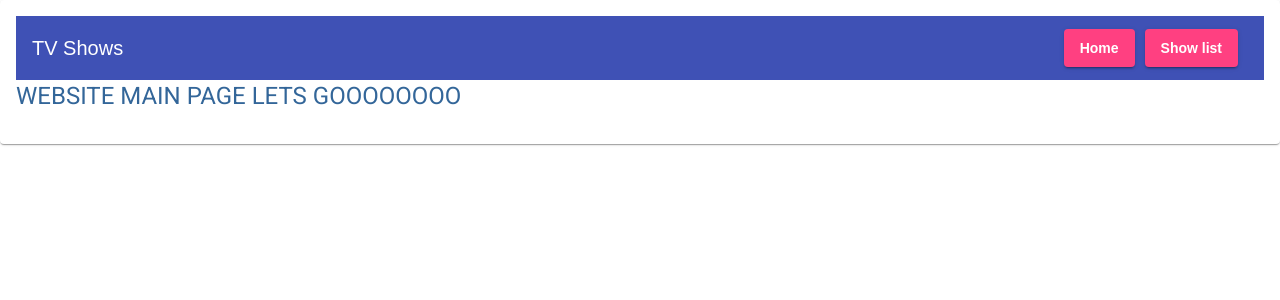
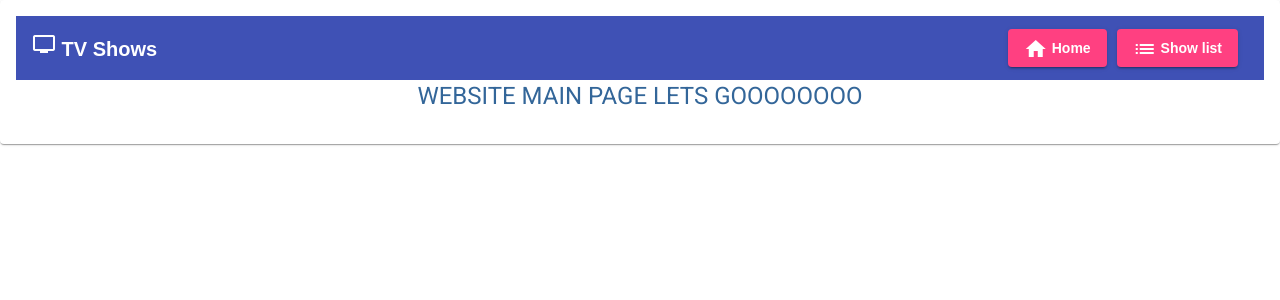
Before and after one commit to PauliusLozys/Tv-Shows, an Angular app in the folder tv-shows-angular/: page / in a window 1280 px wide. Shown: the top 300 px of the page. Built offline with nearby package versions, Linux system fonts and the light colour scheme.

Commit message:
Angular: add icons and table loading animation

```diff
--- a/tv-shows-angular/angular.json
+++ b/tv-shows-angular/angular.json
@@ -27,6 +27,7 @@
               "src/assets"
             ],
             "styles": [
+              "node_modules/bootstrap/dist/css/bootstrap.min.css",
               "./node_modules/@angular/material/prebuilt-themes/indigo-pink.css",
               "src/styles.css"
             ],
--- a/tv-shows-angular/package.json
+++ b/tv-shows-angular/package.json
@@ -16,10 +16,13 @@
     "@angular/compiler": "~13.0.0",
     "@angular/core": "~13.0.0",
     "@angular/forms": "~13.0.0",
+    "@angular/localize": "~13.0.0",
     "@angular/material": "^13.0.3",
     "@angular/platform-browser": "~13.0.0",
     "@angular/platform-browser-dynamic": "~13.0.0",
     "@angular/router": "~13.0.0",
+    "@ng-bootstrap/ng-bootstrap": "^10.0.0",
+    "bootstrap": "^4.5.0",
     "rxjs": "~7.4.0",
     "tslib": "^2.3.0",
     "zone.js": "~0.11.4"
--- a/tv-shows-angular/src/app/app.component.html
+++ b/tv-shows-angular/src/app/app.component.html
@@ -1,10 +1,19 @@
 <mat-card style="width: auto">
 
     <mat-toolbar color="primary" class="navbar">
-        <div>TV Shows</div>
         <div>
-            <button mat-raised-button color="accent" routerLink="" routerLinkActive="active"><b>Home</b></button>
-            <button mat-raised-button color="accent" routerLink="/shows" routerLinkActive="active"><b>Show list</b></button>
+            <mat-icon aria-hidden="false">tv icon</mat-icon>
+            <b> TV Shows</b>
+        </div>
+        <div>
+            <button mat-raised-button color="accent" routerLink="" routerLinkActive="active">
+                <mat-icon aria-hidden="false">home</mat-icon>
+                <b> Home</b>
+            </button>
+            <button mat-raised-button color="accent" routerLink="/shows" routerLinkActive="active">
+                <mat-icon aria-hidden="false">list</mat-icon>
+                <b> Show list</b>
+            </button>
         </div>
     </mat-toolbar>
 
--- a/tv-shows-angular/src/app/mainpage/mainpage.component.html
+++ b/tv-shows-angular/src/app/mainpage/mainpage.component.html
@@ -1 +1,3 @@
-<h1>WEBSITE MAIN PAGE LETS GOOOOOOOO</h1>
+<div class="d-flex justify-content-center">
+    <h1>WEBSITE MAIN PAGE LETS GOOOOOOOO</h1>
+</div>
--- a/tv-shows-angular/src/app/tvshow/tvshow.component.html
+++ b/tv-shows-angular/src/app/tvshow/tvshow.component.html
@@ -1,7 +1,8 @@
 <h2>Times expanded {{counter}}</h2>
 <mat-card >
-    <mat-card-title>TV show list</mat-card-title>
+    <mat-card-title *ngIf="resourceLoaded">TV show list</mat-card-title>
 
+    <div *ngIf="resourceLoaded" class="d-flex justify-content-center">
             <table mat-table
             [dataSource]="shows" multiTemplateDataRows
             class="mat-elevation-z8">
@@ -31,9 +32,15 @@
         </tr>
         <tr mat-row *matRowDef="let row; columns: ['expandedDetail']" class="example-detail-row"></tr>
         </table>
+    </div>
+
+    <div *ngIf="!resourceLoaded" class="d-flex justify-content-center">
+        <mat-spinner ></mat-spinner>
+    </div>
+
+
+
 </mat-card>
-
-<h2>{{show?.name}}</h2>
     <!-- <ul class="shows" >
         <li *ngFor="let sh of shows"
             (click)="onSelect(sh)"
--- a/tv-shows-angular/src/app/tvshow/tvshow.component.ts
+++ b/tv-shows-angular/src/app/tvshow/tvshow.component.ts
@@ -29,12 +29,12 @@ export class TvshowComponent implements OnInit {
     this.showShows();
   }
 
-  show?: Show;
   shows: Show[] = [];
   counter: number = 0;
 
   columnsToDisplay = ['id', 'name'];
   expandedElement?: Show;
+  resourceLoaded: Boolean = false;
 
   getShows(): Observable<Show[]> {
     return this.http.get<Show[]>("https://localhost:5001/api/shows");
@@ -42,7 +42,10 @@ export class TvshowComponent implements OnInit {
 
   showShows() {
     this.getShows()
-    .subscribe(data => this.shows = data)
+    .subscribe(data => {
+      this.shows = data;
+      this.resourceLoaded = true;
+    })
   }
 
   doSmt() {
@@ -50,7 +53,4 @@ export class TvshowComponent implements OnInit {
     if(!this.expandedElement)
       this.counter++;
   }
-
-
-
 }
--- a/tv-shows-angular/src/polyfills.ts
+++ b/tv-shows-angular/src/polyfills.ts
@@ -1,3 +1,7 @@
+/***************************************************************************************************
+ * Load `$localize` onto the global scope - used if i18n tags appear in Angular templates.
+ */
+import '@angular/localize/init';
 /**
  * This file includes polyfills needed by Angular and is loaded before the app.
  * You can add your own extra polyfills to this file.
```
Also changed, not shown: tv-shows-angular/src/app/app.module.ts (+9 -3 lines), 1 other file (tests, documents, lock files or other folders). Lines whose indentation alone changed are shown as unchanged.
